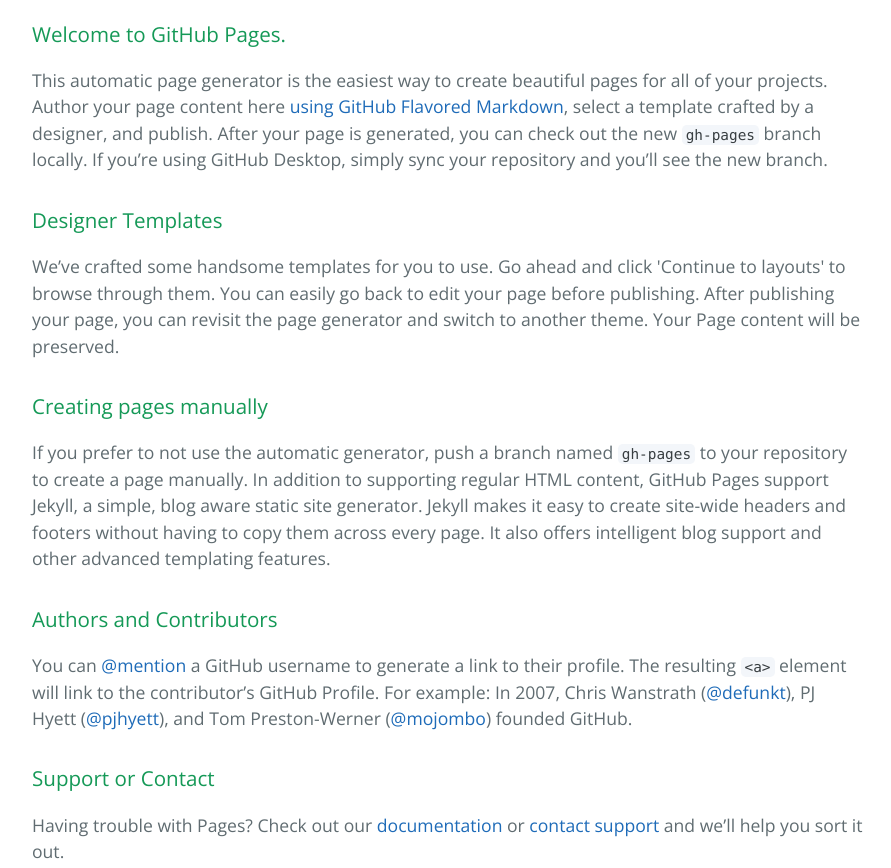
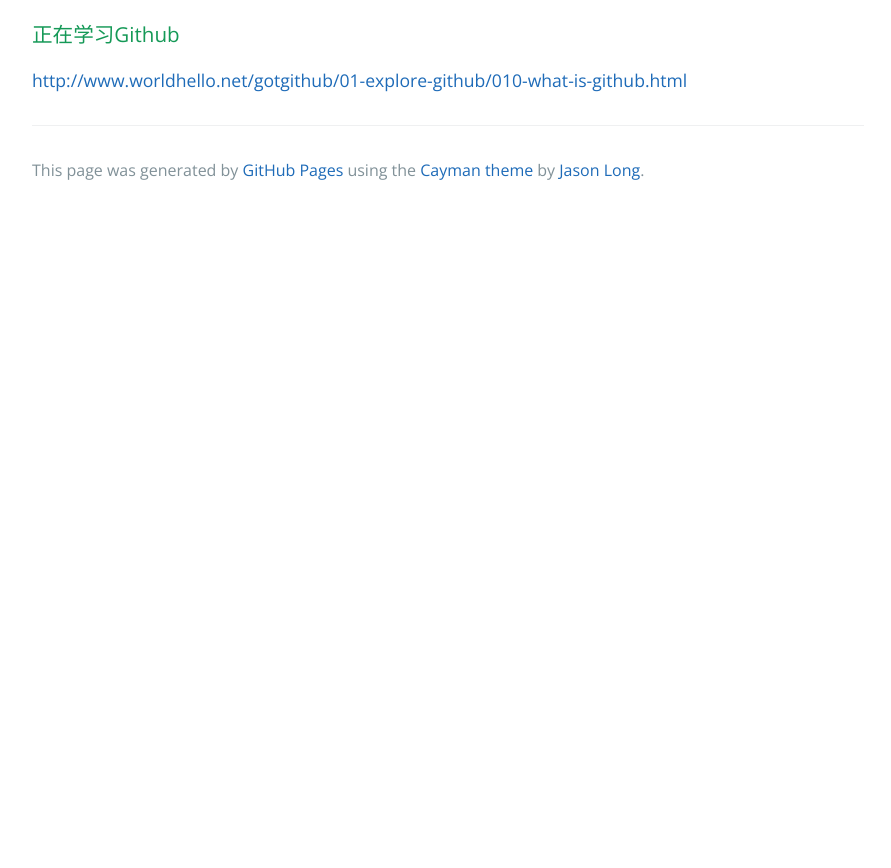
Before and after one commit to xulongqiu/xulongqiu.github.io, a plain HTML site: page index.html in a window 1280 px wide. Shown: the part 360-1228 px from the top of the page, without its empty margins (192-1083 px from the left). After the commit the page ends 800 px from the top, so only its background shows below. Drawn offline with nearby package versions, Linux system fonts and the light colour scheme.

Commit message:
Replace master branch with page content via GitHub

```diff
--- a/index.html
+++ b/index.html
@@ -17,29 +17,9 @@
 
     <section class="main-content">
       <h3>
-<a id="welcome-to-github-pages" class="anchor" href="#welcome-to-github-pages" aria-hidden="true"><span class="octicon octicon-link"></span></a>Welcome to GitHub Pages.</h3>
+<a id="正在学习github" class="anchor" href="#%E6%AD%A3%E5%9C%A8%E5%AD%A6%E4%B9%A0github" aria-hidden="true"><span class="octicon octicon-link"></span></a>正在学习Github</h3>
 
-<p>This automatic page generator is the easiest way to create beautiful pages for all of your projects. Author your page content here <a href="https://guides.github.com/features/mastering-markdown/">using GitHub Flavored Markdown</a>, select a template crafted by a designer, and publish. After your page is generated, you can check out the new <code>gh-pages</code> branch locally. If you’re using GitHub Desktop, simply sync your repository and you’ll see the new branch.</p>
-
-<h3>
-<a id="designer-templates" class="anchor" href="#designer-templates" aria-hidden="true"><span class="octicon octicon-link"></span></a>Designer Templates</h3>
-
-<p>We’ve crafted some handsome templates for you to use. Go ahead and click 'Continue to layouts' to browse through them. You can easily go back to edit your page before publishing. After publishing your page, you can revisit the page generator and switch to another theme. Your Page content will be preserved.</p>
-
-<h3>
-<a id="creating-pages-manually" class="anchor" href="#creating-pages-manually" aria-hidden="true"><span class="octicon octicon-link"></span></a>Creating pages manually</h3>
-
-<p>If you prefer to not use the automatic generator, push a branch named <code>gh-pages</code> to your repository to create a page manually. In addition to supporting regular HTML content, GitHub Pages support Jekyll, a simple, blog aware static site generator. Jekyll makes it easy to create site-wide headers and footers without having to copy them across every page. It also offers intelligent blog support and other advanced templating features.</p>
-
-<h3>
-<a id="authors-and-contributors" class="anchor" href="#authors-and-contributors" aria-hidden="true"><span class="octicon octicon-link"></span></a>Authors and Contributors</h3>
-
-<p>You can <a href="https://github.com/blog/821" class="user-mention">@mention</a> a GitHub username to generate a link to their profile. The resulting <code>&lt;a&gt;</code> element will link to the contributor’s GitHub Profile. For example: In 2007, Chris Wanstrath (<a href="https://github.com/defunkt" class="user-mention">@defunkt</a>), PJ Hyett (<a href="https://github.com/pjhyett" class="user-mention">@pjhyett</a>), and Tom Preston-Werner (<a href="https://github.com/mojombo" class="user-mention">@mojombo</a>) founded GitHub.</p>
-
-<h3>
-<a id="support-or-contact" class="anchor" href="#support-or-contact" aria-hidden="true"><span class="octicon octicon-link"></span></a>Support or Contact</h3>
-
-<p>Having trouble with Pages? Check out our <a href="https://help.github.com/pages">documentation</a> or <a href="https://github.com/contact">contact support</a> and we’ll help you sort it out.</p>
+<p><a href="http://www.worldhello.net/gotgithub/01-explore-github/010-what-is-github.html">http://www.worldhello.net/gotgithub/01-explore-github/010-what-is-github.html</a></p>
 
       <footer class="site-footer">
 
```
Also changed, not shown: params.json (+1 -1 lines).
